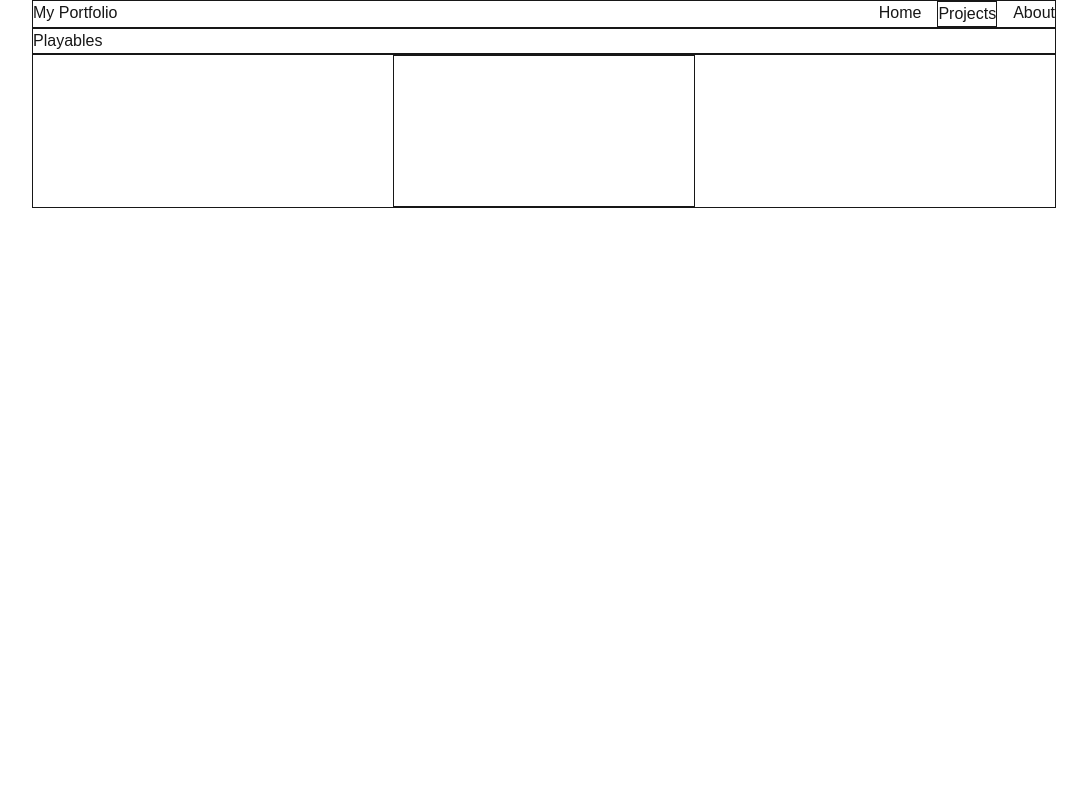
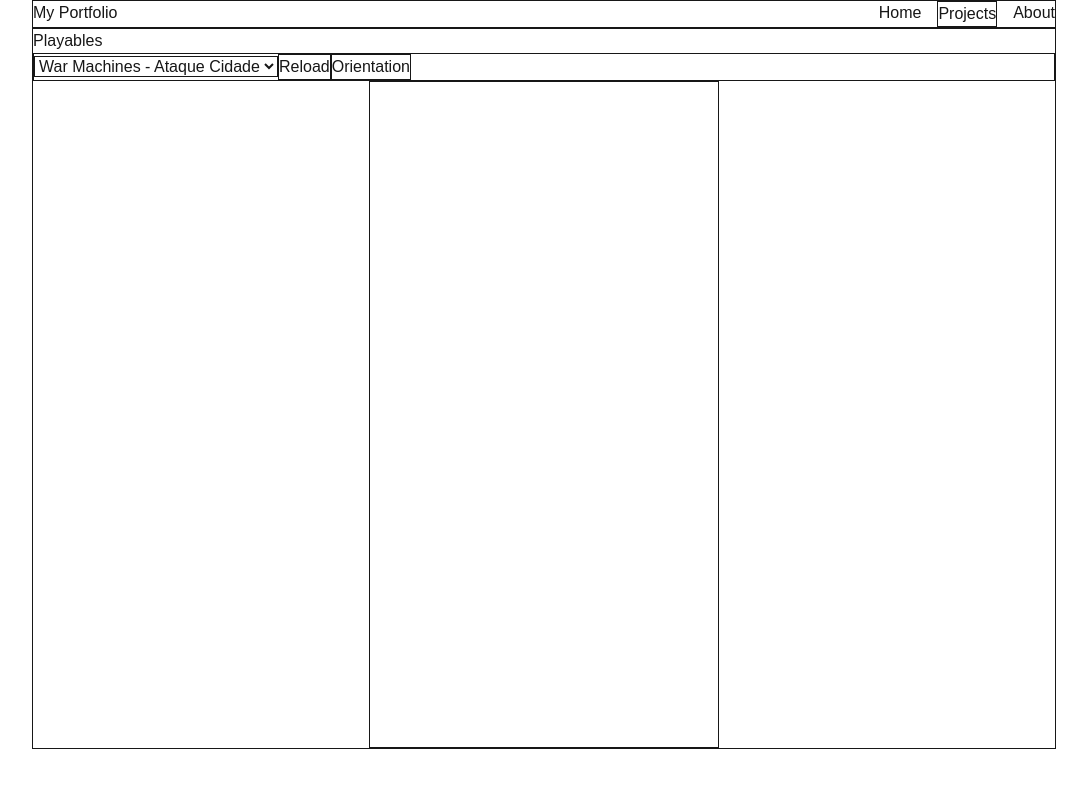
Before and after one commit to elMimu/portfolio, a Next.js app: page /projects/playables in a window 1280 px wide. Shown: the top 788 px of the page, without its empty margins (96-1183 px from the left). Built offline with nearby package versions, Linux system fonts and the light colour scheme.

Commit message:
feat(playable_player): can reload and change playable orientation

```diff
--- a/src/app/components/PlayablePlayer.tsx
+++ b/src/app/components/PlayablePlayer.tsx
@@ -1,23 +1,71 @@
-"use client"
+"use client";
+
 // Iphone SE = {375, 667}
 // S8 = {369, 740}
+// max-size = {350, 667}
+
+import { Playable } from "@/types/playable";
+import playable_list from "@/data/playable_list.json";
 
 import { useState } from "react";
 
-// max-size = {350, 667}
-//
-
-const current_src = "/playables/wm_ataque_cidade/index.html";
+let playable: Playable | null = (() => {
+  if (playable_list.length > 0) {
+    return playable_list[0];
+  }
+  return null;
+})();
 
 export default function PlayablePlayer() {
-  const [source, setSource] = useState(current_src);
+  const [loadCount, setLoadCount] = useState(0);
+  const [{ w, h }, setOrientation] = useState({ w: 350, h: 667 });
+
   return (
     <div>
-      <nav className="border"></nav>
-      <iframe
-        className="mx-auto border w-[350] h-[667]"
-        src={source}
-      ></iframe>
+      <menu className="border">
+        <select
+          className="border"
+          onChange={(ev) => {
+            playable = playable_list[parseInt(ev.target.value)];
+            console.log(playable);
+            setLoadCount(loadCount + 1);
+          }}
+        >
+          {playable_list.map((p, i) => {
+            return (
+              <option key={i} value={i}>
+                {p.name}
+              </option>
+            );
+          })}
+        </select>
+        <span>
+          <button
+            className="border"
+            onClick={() => {
+              setLoadCount(loadCount + 1);
+            }}
+          >
+            Reload
+          </button>
+          <button
+            className="border"
+            onClick={() => {
+              setOrientation((prev) => ({ w: prev.h, h: prev.w }));
+            }}
+          >
+            Orientation
+          </button>
+        </span>
+      </menu>
+      <div>
+        <iframe
+          key={loadCount}
+          className={`mx-auto border`}
+          style={{ width: w, height: h }}
+          src={playable ? playable.src : ""}
+        />
+      </div>
     </div>
   );
 }
--- /dev/null
+++ b/src/data/playable_list.json
@@ -0,0 +1,10 @@
+[
+  {
+    "name": "War Machines - Ataque Cidade",
+    "src": "/playables/wm_ataque_cidade/index.html"
+  },
+  {
+    "name": "AFK Soccer - Chute Forte",
+    "src": "/playables/afk_soccer_chute_forte/index.html"
+  }
+]
--- /dev/null
+++ b/src/types/playable.ts
@@ -0,0 +1,4 @@
+export type Playable = {
+  name: string;
+  src: string;
+};
```
